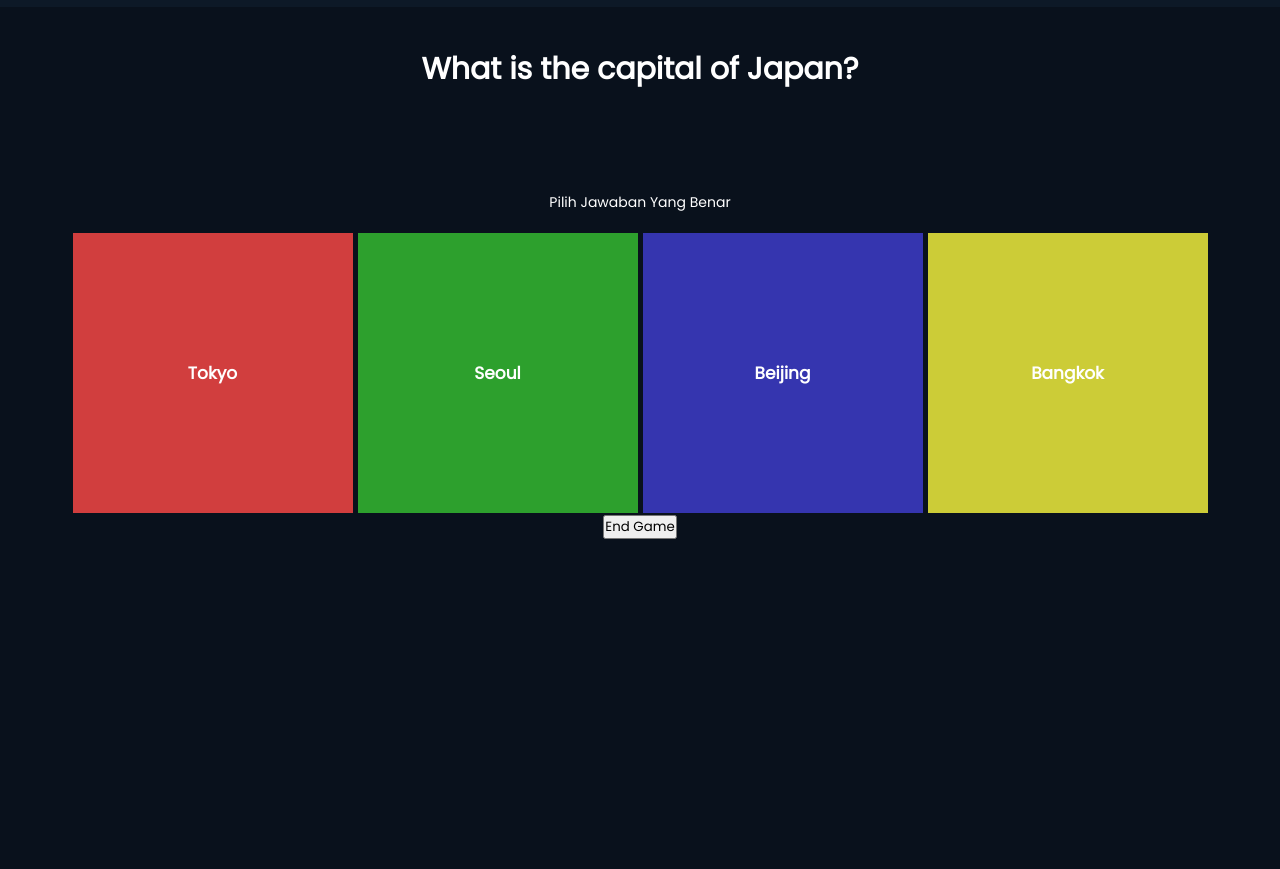
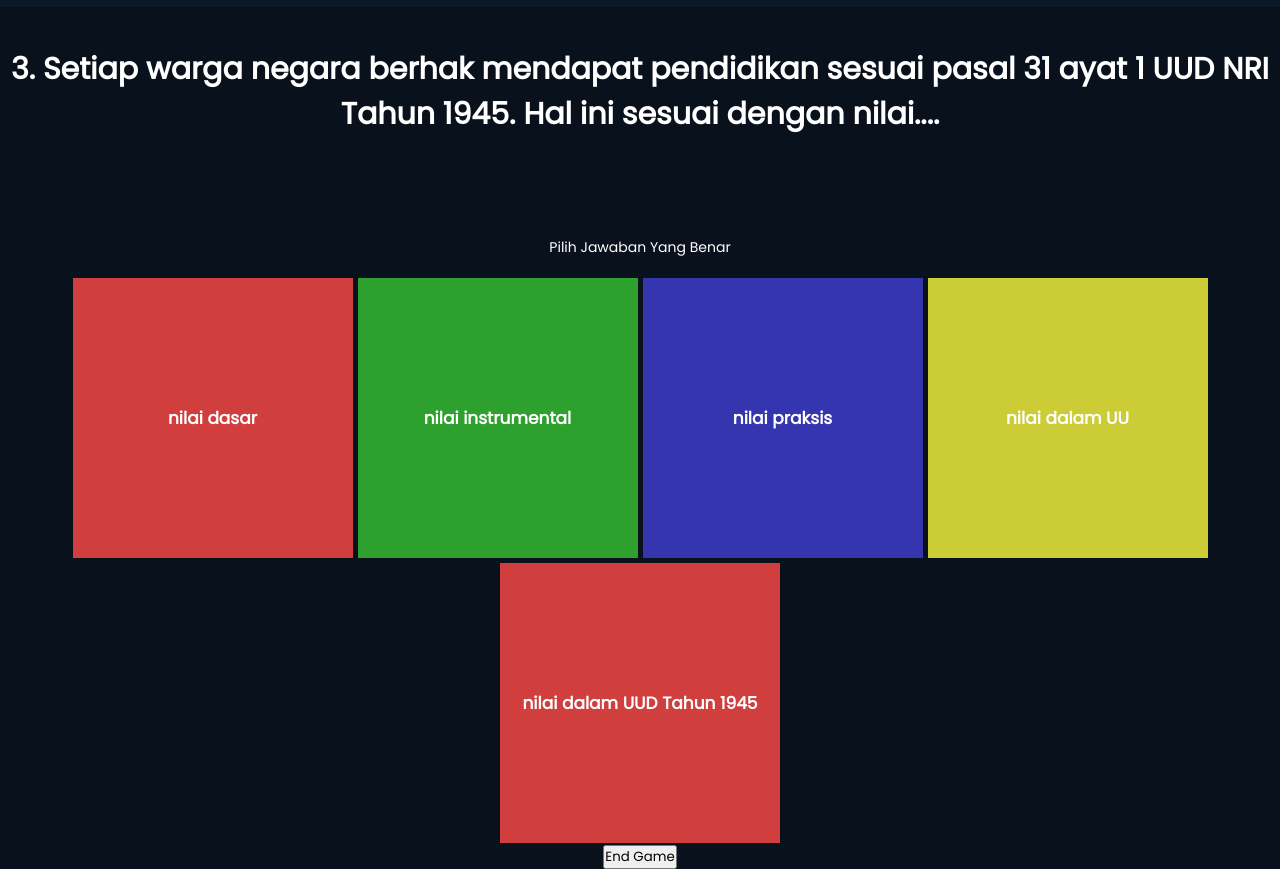
Before and after one commit to NovaaaLv/QuizGame, a plain HTML site: page index.html in a window 1280 px wide. Shown: the part 53-922 px from the top of the page. Before the commit the page ends 800 px from the top, so only its background shows below. Drawn offline with Linux system fonts and the light colour scheme; some packages are replaced by stand-ins of ours; a script that the page names is missing.

Commit message:
ghiyas menambahkan kode baru

```diff
--- a/questions.js
+++ b/questions.js
@@ -1,281 +1,200 @@
 const questions = [
   {
-    question: "What is the capital of France?",
+    question: "1. Berikut ini yang merupakan pengertian hak asasi manusia ....",
     answers: [
-      { text: "Paris", correct: true },
-      { text: "London", correct: false },
-      { text: "Berlin", correct: false },
-      { text: "Madrid", correct: false }
+      { text: "anugrah Tuhan yang Maha Esa sejak dalam kandungan bersifat universal", correct: true },
+      { text: "anugrah Tuhan yang Maha Esa sejak anak anak sampai akhir hayat", correct: false },
+      { text: "anugrah Tuhan yang Maha Esa untuk orang orang tertentu saja", correct: false },
+      { text: "anugrah Tuhan yang Maha Esa khusus untuk orang orang yang memiliki derajat", correct: false },
+      { text: "anugrah Tuhan yang Maha Esa hanya untuk manusia saja", correct: false }
     ]
   },
   {
-    question: "What is 2 + 2?",
+    question: "2. Dibawah ini merupakan macam-macam hak asasi manusia, kecuali ....",
     answers: [
-      { text: "4", correct: true },
-      { text: "3", correct: false },
-      { text: "5", correct: false },
-      { text: "6", correct: false }
+      { text: "hak asasi pribadi", correct: false },
+      { text: "hak asasi hukum", correct: false },
+      { text: "hak asasi pemerintahan", correct: true },
+      { text: "hak asasi sosial budaya", correct: false },
+      { text: "hak asasi tata cara peradilan dan perlindungan", correct: false }
     ]
   },
   {
-    question: "What is the capital of Japannn?",
+    question: "3. Setiap warga negara berhak mendapat pendidikan sesuai pasal 31 ayat 1 UUD NRI Tahun 1945. Hal ini sesuai dengan nilai....",
     answers: [
-      { text: "Tokyo", correct: true },
-      { text: "Seoul", correct: false },
-      { text: "Beijing", correct: false },
-      { text: "Bangkok", correct: false }
+      { text: "nilai dasar", correct: false },
+      { text: "nilai instrumental", correct: true },
+      { text: "nilai praksis", correct: false },
+      { text: "nilai dalam UU", correct: false },
+      { text: "nilai dalam UUD Tahun 1945", correct: false }
     ]
   },
   {
-    question: "What is the capital of Japan?",
+    question: "4. Berikut ini adalah jenis-jenis kasus pelanggaran HAM yang sifatnya ringan, yaitu ....",
     answers: [
-      { text: "Tokyo", correct: true },
-      { text: "Seoul", correct: false },
-      { text: "Beijing", correct: false },
-      { text: "Bangkok", correct: false }
+      { text: "penggusuran populasi", correct: false },
+      { text: "pelecehan anak", correct: false },
+      { text: "pembunuhan seseorang", correct: false },
+      { text: "fitnah", correct: true },
+      { text: "pembunuhan massal", correct: false }
     ]
   },
   {
-    question: "What is the capital of Japan?",
+    question: "5. Pengambilan keputusan menurut demokrasi Pancasila lebih mengutamakan ....",
     answers: [
-      { text: "Tokyo", correct: true },
-      { text: "Seoul", correct: false },
-      { text: "Beijing", correct: false },
-      { text: "Bangkok", correct: false }
+      { text: "Kehendak pemimpin", correct: false },
+      { text: "Voting/suara terbanyak", correct: false },
+      { text: "Kepentingan golongan mayoritas", correct: false },
+      { text: "Musyawarah untuk mufakat", correct: true },
+      { text: "Berkembangnya budaya", correct: false }
     ]
   },
   {
-    question: "What is the capital of Japan?",
+    question: "HTML Merupakan singkatan dari",
     answers: [
-      { text: "Tokyo", correct: true },
-      { text: "Seoul", correct: false },
-      { text: "Beijing", correct: false },
-      { text: "Bangkok", correct: false }
+      { text: "Hyper Link Markup Language", correct: false },
+      { text: "Hyper Text Markup Language", correct: true },
+      { text: "Hyper Tool Markup Language", correct: false },
+      { text: "Hyper Test Markup Language", correct: false }
     ]
   },
   {
-    question: "What is the capital of Japan?",
+    question: "Atribut alt pada tag <img> berfungsi untuk?",
     answers: [
-      { text: "Tokyo", correct: true },
-      { text: "Seoul", correct: false },
-      { text: "Beijing", correct: false },
-      { text: "Bangkok", correct: false }
+      { text: "Menampilkan alternatif teks ketika gambar tidak bisa ditampilkan", correct: true },
+      { text: "Membuat gambar dengan animasi", correct: false },
+      { text: "Mengatur ukuran gambar", correct: false},
+      { text: "Mengatur jarak gambar dengan elemen lain", correct: false }
     ]
   },
   {
-    question: "What is the capital of Japan?",
+    question: "Elemen HTML untuk memutar video adalah",
     answers: [
-      { text: "Tokyo", correct: true },
-      { text: "Seoul", correct: false },
-      { text: "Beijing", correct: false },
-      { text: "Bangkok", correct: false }
+      { text: "<video>", correct: true },
+      { text: "<input type='video'>", correct: false },
+      { text: "<media>", correct: false },
+      { text: "<canvas>", correct: false }
     ]
   },
   {
-    question: "What is the capital of Japan?",
+    question: "Elemen HTML untuk memutar suara adalah",
     answers: [
-      { text: "Tokyo", correct: true },
-      { text: "Seoul", correct: false },
-      { text: "Beijing", correct: false },
-      { text: "Bangkok", correct: false }
+      { text: "<audio>", correct: true },
+      { text: "<sound>", correct: false },
+      { text: "<video>", correct: false },
+      { text: "<mp3>", correct: false }
     ]
   },
   {
-    question: "What is the capital of Japan?",
+    question: "Atribut yang digunakan pada field untuk membuat aturan field tersebut harus diisi adalah atribut",
     answers: [
-      { text: "Tokyo", correct: true },
-      { text: "Seoul", correct: false },
-      { text: "Beijing", correct: false },
-      { text: "Bangkok", correct: false }
+      { text: "validate", correct: false },
+      { text: "required", correct: true },
+      { text: "name", correct: false },
+      { text: "value", correct: false }
     ]
   },
   {
-    question: "What is the capital of Japan?",
+    question: "Untuk membuat paragraf menggunakan tag?",
     answers: [
-      { text: "Tokyo", correct: true },
-      { text: "Seoul", correct: false },
-      { text: "Beijing", correct: false },
-      { text: "Bangkok", correct: false }
+      { text: "<p>", correct: true },
+      { text: "<paragraf>", correct: false },
+      { text: "<i>", correct: false },
+      { text: "<italic>", correct: false }
     ]
   },
   {
-    question: "What is the capital of Japan?",
+    question: "Fenita: Kamu harus menentukan sikap. Pilih aku atau dia, sekarang juga! Verri: Beri aku kesempatan sekali lagi…. Fenita: Tidak perlu basa-basi, kalau tidak aku yang memutuskan, titik! Penggalan dialog di atas menunjukkan drama sampai pada bagian ….",
     answers: [
-      { text: "Tokyo", correct: true },
-      { text: "Seoul", correct: false },
-      { text: "Beijing", correct: false },
-      { text: "Bangkok", correct: false }
+      { text: "pemaparan", correct: false },
+      { text: "konflik", correct: true },
+      { text: "klimaks", correct: false },
+      { text: "resolusi", correct: false },
+      { text: "penyelesaian", correct: false }
     ]
   },
   {
-    question: "What is the capital of Japan?",
+    question: "Setilawati: Pengecut! Sedikit diserang kritik orang, engkau hendak melarikan diri. Untuk menjaga nama supaya jangan merosot. Aku sudah maklum. Ishak: (Sambil menunjuk keluar) Pergi daripadaku. Engkau boleh memusuhi aku. Untuk cita-cita aku bersedia mengorbankan segalanya juga cintaku. Watak tokoh Ishak dalam penggalan drama di atas adalah ….",
     answers: [
-      { text: "Tokyo", correct: true },
-      { text: "Seoul", correct: false },
-      { text: "Beijing", correct: false },
-      { text: "Bangkok", correct: false }
+      { text: "pemarah", correct: true },
+      { text: "pembual", correct: false },
+      { text: "pemberani", correct: false },
+      { text: "sombong", correct: false },
+      { text: "tidak bertanggung jawab", correct: false }
     ]
   },
   {
-    question: "What is the capital of Japan?",
+    question: "Menentukan jenis kegiatan yang sesuai judul proposal. Contoh: Judul Proposal : Kunjungan ke Daerah Terkena Bencana Alam Jenis Kegiatan: 1. Pasar murah 2. Pengobatan gratis 3. Seminar Tanggap Bencana 4. Lomba memasak nonberas 5. Pelatihan penyelamatan diri Jenis kegiatan yang sesuai dengan judul proposal di atas ditandai dengan nomor ….",
     answers: [
-      { text: "Tokyo", correct: true },
-      { text: "Seoul", correct: false },
-      { text: "Beijing", correct: false },
-      { text: "Bangkok", correct: false }
+      { text: "(1)", correct: false },
+      { text: "(2)", correct: true },
+      { text: "(3)", correct: false },
+      { text: "(4)", correct: false },
+      { text: "(5)", correct: false }
     ]
   },
   {
-    question: "What is the capital of Japan?",
+    question: "Menentukan sistematika penulisan proposal. Contoh: (1) Tujuan (2) Jenis Kegiatan (3) Latar belakang (4) Landasan Kegiatan (5) Penutup (6) Anggaran Biaya Sistematika penulisan proposal kegiatan yang tepat ditandai dengan nomor ….",
     answers: [
-      { text: "Tokyo", correct: true },
-      { text: "Seoul", correct: false },
-      { text: "Beijing", correct: false },
-      { text: "Bangkok", correct: false }
+      { text: "(1), (3), (4), (2), (6), dan (5)", correct: false },
+      { text: "(3), (1), (4), (2), (6), dan (5)", correct: true },
+      { text: "(4), (2), (1), (6), (3), dan (5)", correct: false },
+      { text: "(4), (3), (2), (1), (6), dan (5)", correct: false }
     ]
   },
   {
-    question: "What is the capital of Japan?",
+    question: "Berikut ini yang bukan merupakan kegiatan dalam meresensi buku ialah ….",
     answers: [
-      { text: "Tokyo", correct: true },
-      { text: "Seoul", correct: false },
-      { text: "Beijing", correct: false },
-      { text: "Bangkok", correct: false }
+      { text: "Menimbang isi", correct: false },
+      { text: "Merujuk", correct: false },
+      { text: "Membahas", correct: false },
+      { text: "Mengkritik", correct: false },
+      { text: "Mengungkapkan Kembali", correct: true }
     ]
   },
   {
-    question: "What is the capital of Japan?",
+    question: "Tujuan utama latihan kebugaran jasmani adalah ....",
     answers: [
-      { text: "Tokyo", correct: true },
-      { text: "Seoul", correct: false },
-      { text: "Beijing", correct: false },
-      { text: "Bangkok", correct: false }
+      { text: "Meningkatkan fleksibilitas", correct: false },
+      { text: "Meningkatkan kecepatan", correct: false },
+      { text: "Membentuk postur tubuh", correct: false },
+      { text: "Meningkatkan kebugaran jasmani", correct: true }
     ]
   },
   {
-    question: "What is the capital of Japan?",
+    question: "Gerakan yang dominan dilakukan dalam permainan sepak bola adalah . . . .",
     answers: [
-      { text: "Tokyo", correct: true },
-      { text: "Seoul", correct: false },
-      { text: "Beijing", correct: false },
-      { text: "Bangkok", correct: false }
+      { text: "Menendang bola", correct: false },
+      { text: "Menahan bola", correct: false },
+      { text: "Menggiring bola", correct: true },
+      { text: "Menyundul bola", correct: false }
     ]
   },
   {
-    question: "What is the capital of Japan?",
+    question: "Dalam permainan bola voli, gerakan kedua kaki terbuka, lutut ditekuk, kedua lengan lurus dijulurkan ke depan bawah dan tangan satu sama lain dikaitkan atau berpegangan, ini merupakan gerakan ……",
     answers: [
-      { text: "Tokyo", correct: true },
-      { text: "Seoul", correct: false },
-      { text: "Beijing", correct: false },
-      { text: "Bangkok", correct: false }
+      { text: "Servis", correct: false },
+      { text: "Passing Bawah", correct: true },
+      { text: "Smash", correct: false },
+      { text: "Passing Atas", correct: false }
     ]
   },
   {
-    question: "What is the capital of Japan?",
+    question: "Melakukan teknik dasar gerakan dengan berporos pada satu kaki atau PIVOT dalam permainan bola basket dengan tujuan...",
     answers: [
-      { text: "Tokyo", correct: true },
-      { text: "Seoul", correct: false },
-      { text: "Beijing", correct: false },
-      { text: "Bangkok", correct: false }
+      { text: "Mendekatkan bola ke keranjang lawan", correct: false },
+      { text: "Melindungi bola dari sergapan lawan", correct: false },
+      { text: "Menghindari serangan lawan", correct: true },
+      { text: "Memperagakan teknik bertahan", correct: false }
     ]
   },
   {
-    question: "What is the capital of Japan?",
+    question: "Pemain bola basket mempunyai tugas pertahanan khusus menjaga satu orang menjaga lawan satu orang adalah ciri sistem pertahanan …",
     answers: [
-      { text: "Tokyo", correct: true },
-      { text: "Seoul", correct: false },
-      { text: "Beijing", correct: false },
-      { text: "Bangkok", correct: false }
-    ]
-  },
-  {
-    question: "What is the capital of Japan?",
-    answers: [
-      { text: "Tokyo", correct: true },
-      { text: "Seoul", correct: false },
-      { text: "Beijing", correct: false },
-      { text: "Bangkok", correct: false }
-    ]
-  },
-  {
-    question: "What is the capital of Japan?",
-    answers: [
-      { text: "Tokyo", correct: true },
-      { text: "Seoul", correct: false },
-      { text: "Beijing", correct: false },
-      { text: "Bangkok", correct: false }
-    ]
-  },
-  {
-    question: "What is the capital of Japan?",
-    answers: [
-      { text: "Tokyo", correct: true },
-      { text: "Seoul", correct: false },
-      { text: "Beijing", correct: false },
-      { text: "Bangkok", correct: false }
-    ]
-  },
-  {
-    question: "What is the capital of Japan?",
-    answers: [
-      { text: "Tokyo", correct: true },
-      { text: "Seoul", correct: false },
-      { text: "Beijing", correct: false },
-      { text: "Bangkok", correct: false }
-    ]
-  },
-  {
-    question: "What is the capital of Japan?",
-    answers: [
-      { text: "Tokyo", correct: true },
-      { text: "Seoul", correct: false },
-      { text: "Beijing", correct: false },
-      { text: "Bangkok", correct: false }
-    ]
-  },
-  {
-    question: "What is the capital of Japan?",
-    answers: [
-      { text: "Tokyo", correct: true },
-      { text: "Seoul", correct: false },
-      { text: "Beijing", correct: false },
-      { text: "Bangkok", correct: false }
-    ]
-  },
-  {
-    question: "What is the capital of Japan?",
-    answers: [
-      { text: "Tokyo", correct: true },
-      { text: "Seoul", correct: false },
-      { text: "Beijing", correct: false },
-      { text: "Bangkok", correct: false }
-    ]
-  },
-  {
-    question: "What is the capital of Japan?",
-    answers: [
-      { text: "Tokyo", correct: true },
-      { text: "Seoul", correct: false },
-      { text: "Beijing", correct: false },
-      { text: "Bangkok", correct: false }
-    ]
-  },
-  {
-    question: "What is the capital of Japan?",
-    answers: [
-      { text: "Tokyo", correct: true },
-      { text: "Seoul", correct: false },
-      { text: "Beijing", correct: false },
-      { text: "Bangkok", correct: false }
-    ]
-  },
-  {
-    question: "What is 10 / 2?",
-    answers: [
-      { text: "5", correct: true },
-      { text: "4", correct: false },
-      { text: "6", correct: false },
-      { text: "7", correct: false }
+      { text: "Man to Man Marking", correct: true },
+      { text: "Defence", correct: false },
+      { text: "Zone Defence", correct: false },
+      { text: "Offense", correct: false }
     ]
   }
 ];
```
Also changed, not shown: index.html (+1 -1 lines).
